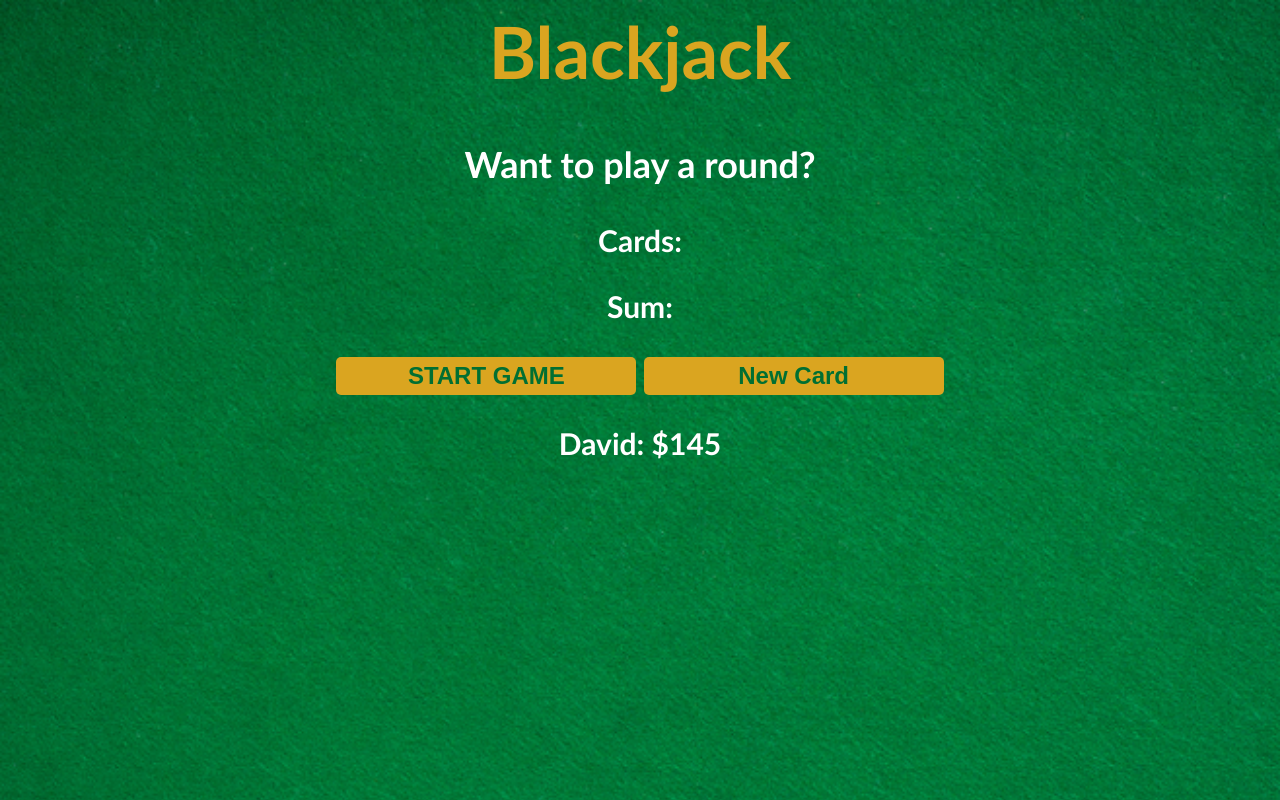
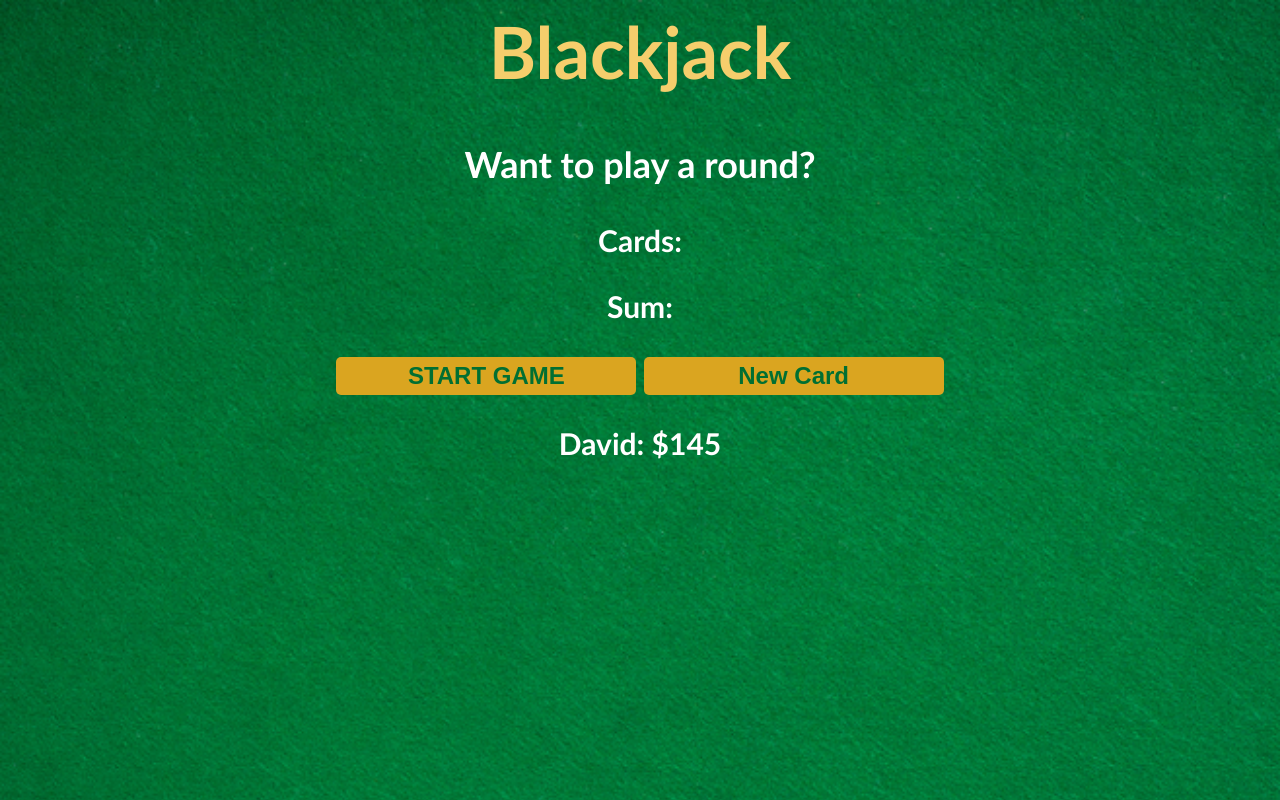
Before and after one commit to Numpkens/blackjackapp, a plain HTML site: page index.html in a window 1280 px wide. Drawn offline with Linux system fonts and the light colour scheme.

Commit message:
Updated header

```diff
--- a/index.css
+++ b/index.css
@@ -1,17 +1,16 @@
 body {
-    background-image: url('images/table.png');
+  background-image: url("images/table.png");
   background-size: cover;
   background-repeat: repeat;
-    font-family: 'Trebuchet MS', 'Lucida Sans Unicode', 'sans-serif';
+  font-family: "Trebuchet MS", "Lucida Sans Unicode", "sans-serif";
   color: white;
   text-align: center;
   font-size: 30px;
   font-weight: bold;
 }
 
-
 h1 {
-    color: goldenrod;
+  color: rgb(245, 206, 108);
   font-size: 72px;
   text-align: center;
 }
@@ -21,7 +20,6 @@ h1 {
   text-align: center;
   font-size: 36px;
 }
-
 
 #start-btn {
   background: goldenrod;
```
Lines whose indentation alone changed are shown as unchanged.
